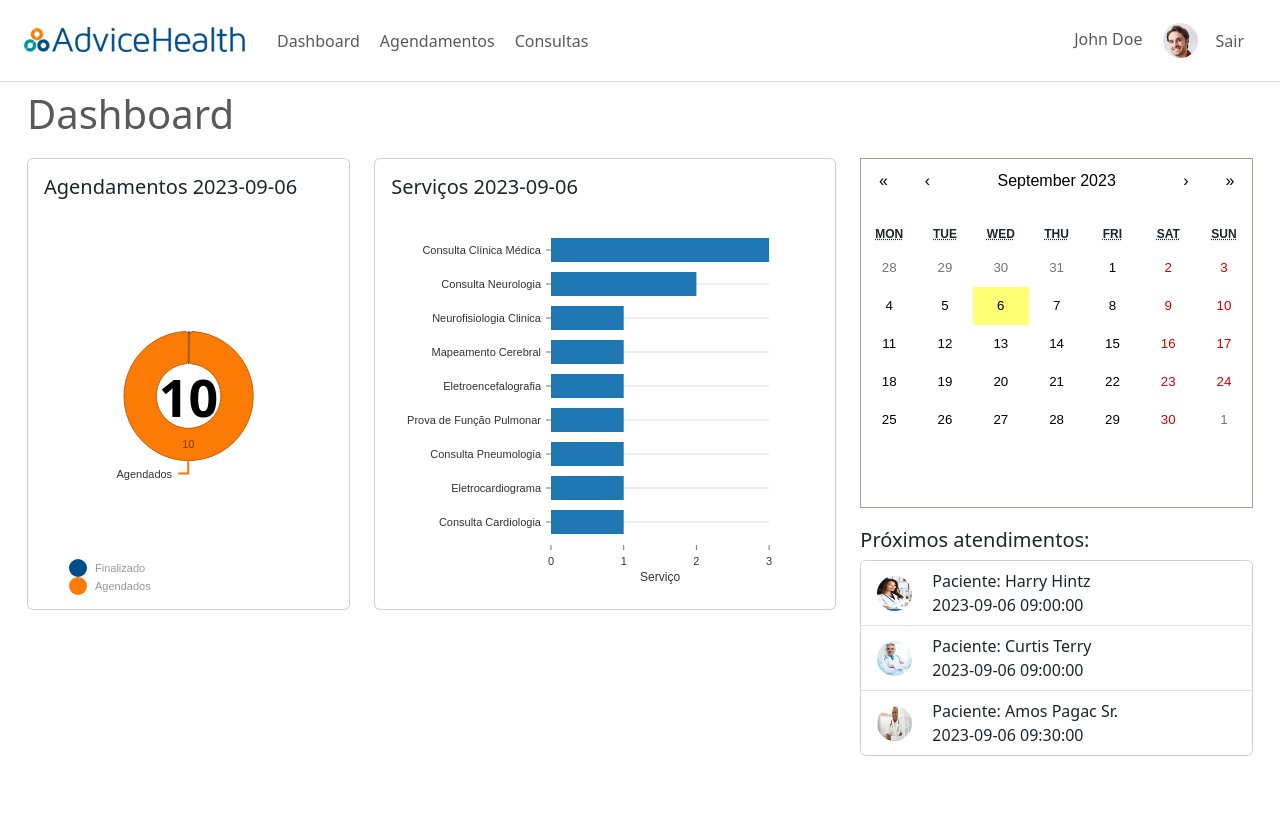
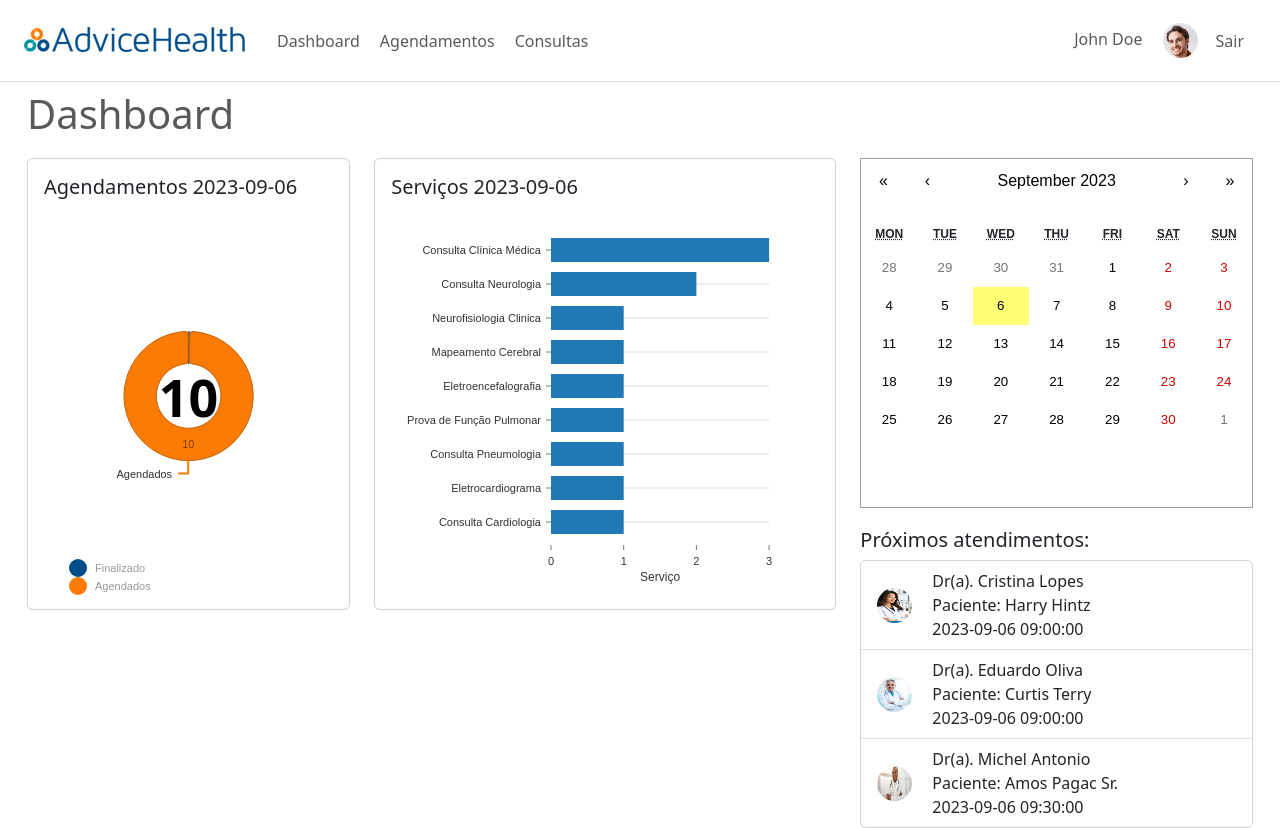
Before and after one commit to dhyoko/advice-health-demo, a React (Create React App) app: page / in a window 1280 px wide. Before the commit the page ends 800 px from the top, so only its background shows below. Built offline with nearby package versions, Linux system fonts and the light colour scheme.

Commit message:
Add doctor name to card list

```diff
--- a/src/pages/dashboard/components/appointmentsCardList.js
+++ b/src/pages/dashboard/components/appointmentsCardList.js
@@ -5,6 +5,7 @@ import { filterAppointmentsByDay } from "../utils";
 import { AppointmentCardWrapper } from "./style";
 
 const SimpleAppointmentCard = (props) => {
+  const doctorName = get(props, "appointment.doctor.name");
   const doctorPortrait = get(props, "appointment.doctor.portrait");
   const appointmentDate = get(props, "appointment.appointmentDate");
   const appointmenttime = get(props, "appointment.appointmentTime");
@@ -15,6 +16,7 @@ const SimpleAppointmentCard = (props) => {
       <AppointmentCardWrapper>
         <img className="rounded-circle" src={doctorPortrait} alt="logo" />
         <div className="card-info">
+          <span>{`Dr(a). ${doctorName}`}</span>
           <span>{`Paciente: ${patientName}`}</span>
           <span>{`${appointmentDate} ${appointmenttime}`}</span>
         </div>
```
